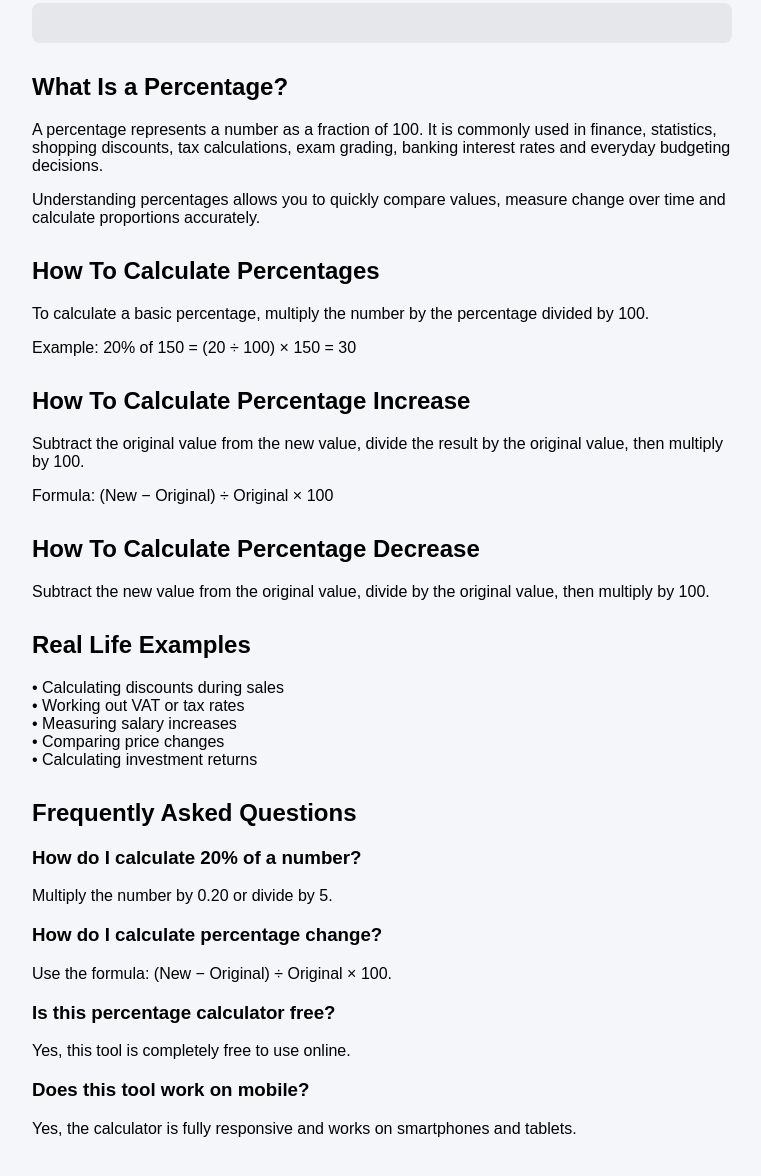
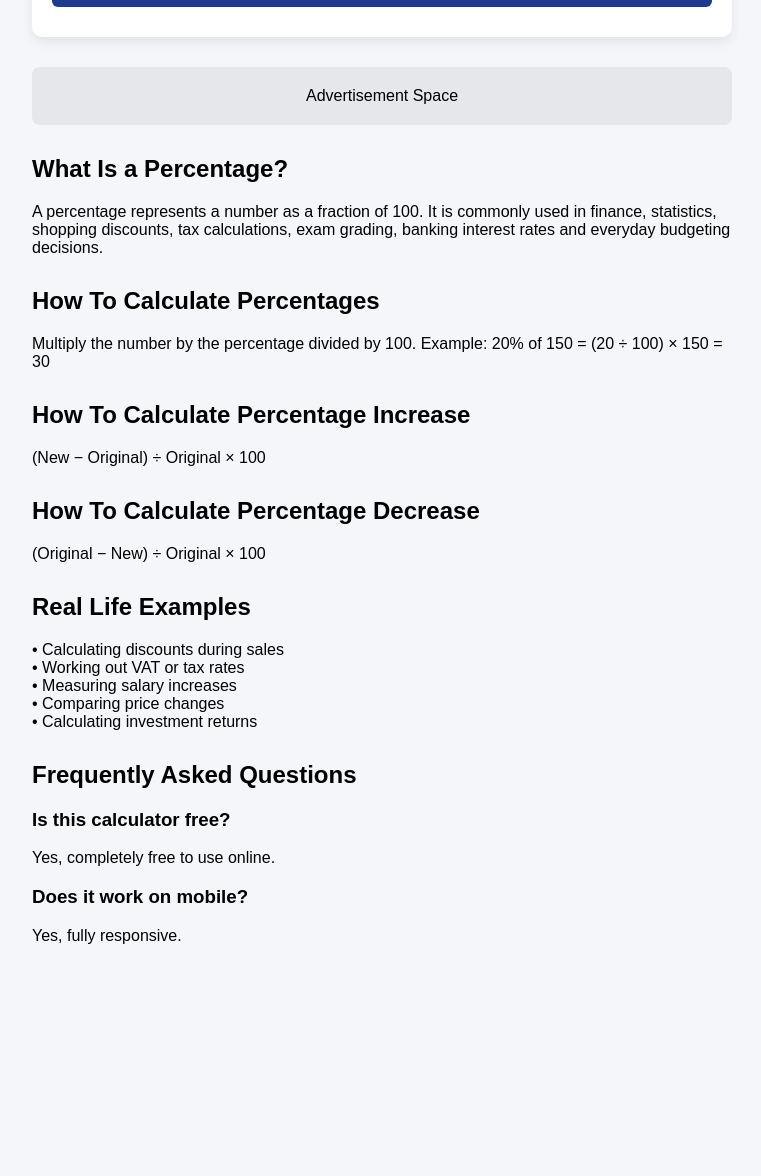
Before and after one commit to bakewellboy69-sys/clever-calculators, a plain HTML site: page percentage.html in a window 1280 px wide. Shown: the part 996-2172 px from the top of the page, without its empty margins (258-1019 px from the left). After the commit the page ends 2017 px from the top, so only its background shows below. Drawn offline with Linux system fonts and the light colour scheme.

Commit message:
Update title and navigation links in percentage.html

```diff
--- a/percentage.html
+++ b/percentage.html
@@ -2,7 +2,7 @@
 <html lang="en">
 <head>
     <meta charset="UTF-8">
-    <title>Percentage Calculator – Calculate Percentages Instantly</title>
+    <title>Percentage Calculator – Clever Calculators</title>
     <meta name="description" content="Free online percentage calculator. Calculate percentage increase, decrease, reverse percentage and more instantly. Simple, fast and accurate.">
     <meta name="viewport" content="width=device-width, initial-scale=1.0">
     <link rel="stylesheet" href="style.css">
@@ -12,11 +12,17 @@
 <div class="container">
 
     <h1>Percentage Calculator</h1>
+
     <nav class="nav">
         <a href="index.html">Home</a> |
+        <a href="percentage.html">Percentage Calculator</a> |
+        <a href="age.html">Age Calculator</a> |
+        <a href="loan.html">Loan Calculator</a> |
         <a href="privacy.html">Privacy Policy</a> |
         <a href="contact.html">Contact</a>
     </nav>
+
+    <p class="subtitle">Calculate percentages, increases and decreases instantly</p>
 
     <div class="card">
         <h2>1. What is X% of Y?</h2>
@@ -43,11 +49,11 @@
     </div>
 
     <div class="ad-placeholder">
-        <script async src="https://pagead2.googlesyndication.com/pagead/js/adsbygoogle.js?client=ca-pub-3209071697978846"
-     crossorigin="anonymous"></script>
+        Advertisement Space
     </div>
 
     <section class="content">
+
         <h2>What Is a Percentage?</h2>
         <p>
             A percentage represents a number as a fraction of 100. It is commonly used
@@ -55,35 +61,20 @@
             banking interest rates and everyday budgeting decisions.
         </p>
 
-    <p>
-        Understanding percentages allows you to quickly compare values, measure
-        change over time and calculate proportions accurately.
-    </p>
-
         <h2>How To Calculate Percentages</h2>
         <p>
-        To calculate a basic percentage, multiply the number by the percentage
-        divided by 100.
-    </p>
-
-    <p>
+            Multiply the number by the percentage divided by 100.
             Example: 20% of 150 = (20 ÷ 100) × 150 = 30
         </p>
 
         <h2>How To Calculate Percentage Increase</h2>
         <p>
-        Subtract the original value from the new value, divide the result by the
-        original value, then multiply by 100.
-    </p>
-
-    <p>
-        Formula: (New − Original) ÷ Original × 100
+            (New − Original) ÷ Original × 100
         </p>
 
         <h2>How To Calculate Percentage Decrease</h2>
         <p>
-        Subtract the new value from the original value, divide by the original
-        value, then multiply by 100.
+            (Original − New) ÷ Original × 100
         </p>
 
         <h2>Real Life Examples</h2>
@@ -97,17 +88,12 @@
 
         <h2>Frequently Asked Questions</h2>
 
-    <h3>How do I calculate 20% of a number?</h3>
-    <p>Multiply the number by 0.20 or divide by 5.</p>
+        <h3>Is this calculator free?</h3>
+        <p>Yes, completely free to use online.</p>
 
-    <h3>How do I calculate percentage change?</h3>
-    <p>Use the formula: (New − Original) ÷ Original × 100.</p>
+        <h3>Does it work on mobile?</h3>
+        <p>Yes, fully responsive.</p>
 
-    <h3>Is this percentage calculator free?</h3>
-    <p>Yes, this tool is completely free to use online.</p>
-
-    <h3>Does this tool work on mobile?</h3>
-    <p>Yes, the calculator is fully responsive and works on smartphones and tablets.</p>
     </section>
 
 </div>
```
Lines whose indentation alone changed are shown as unchanged.
